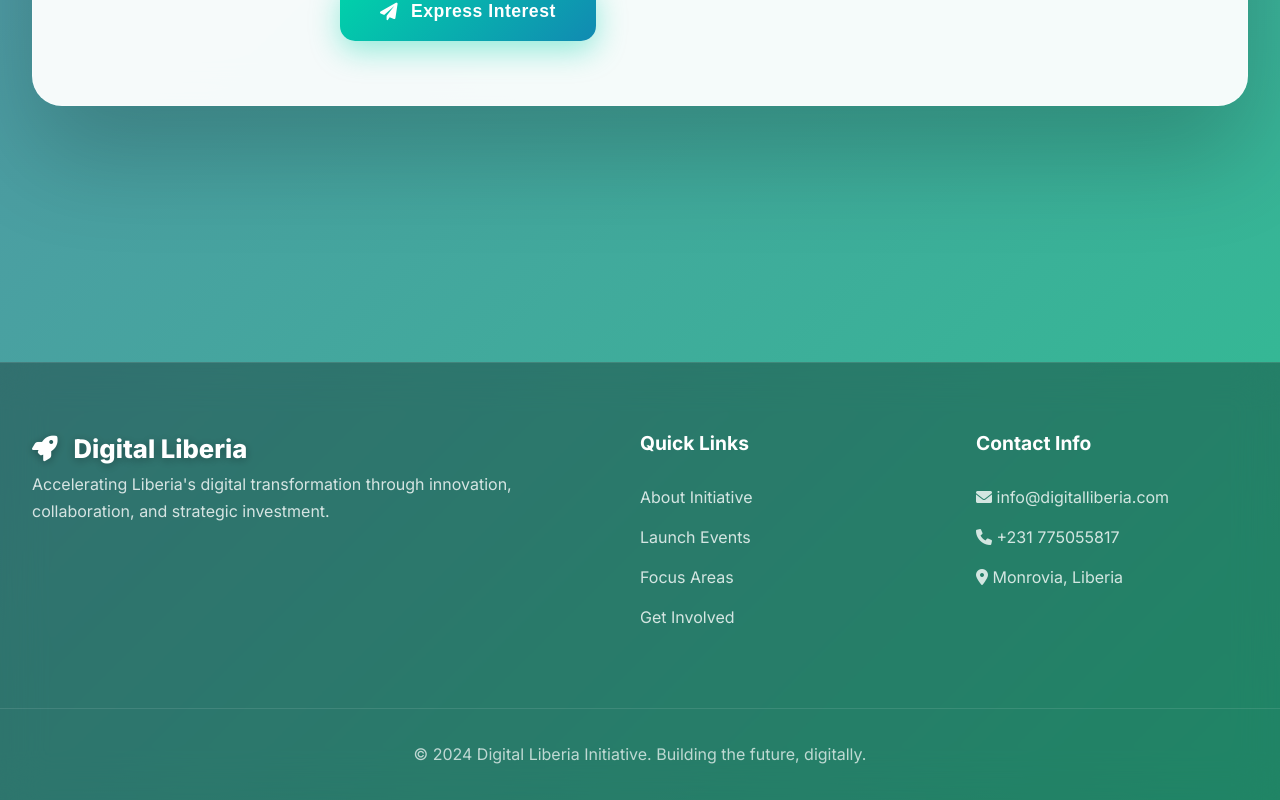
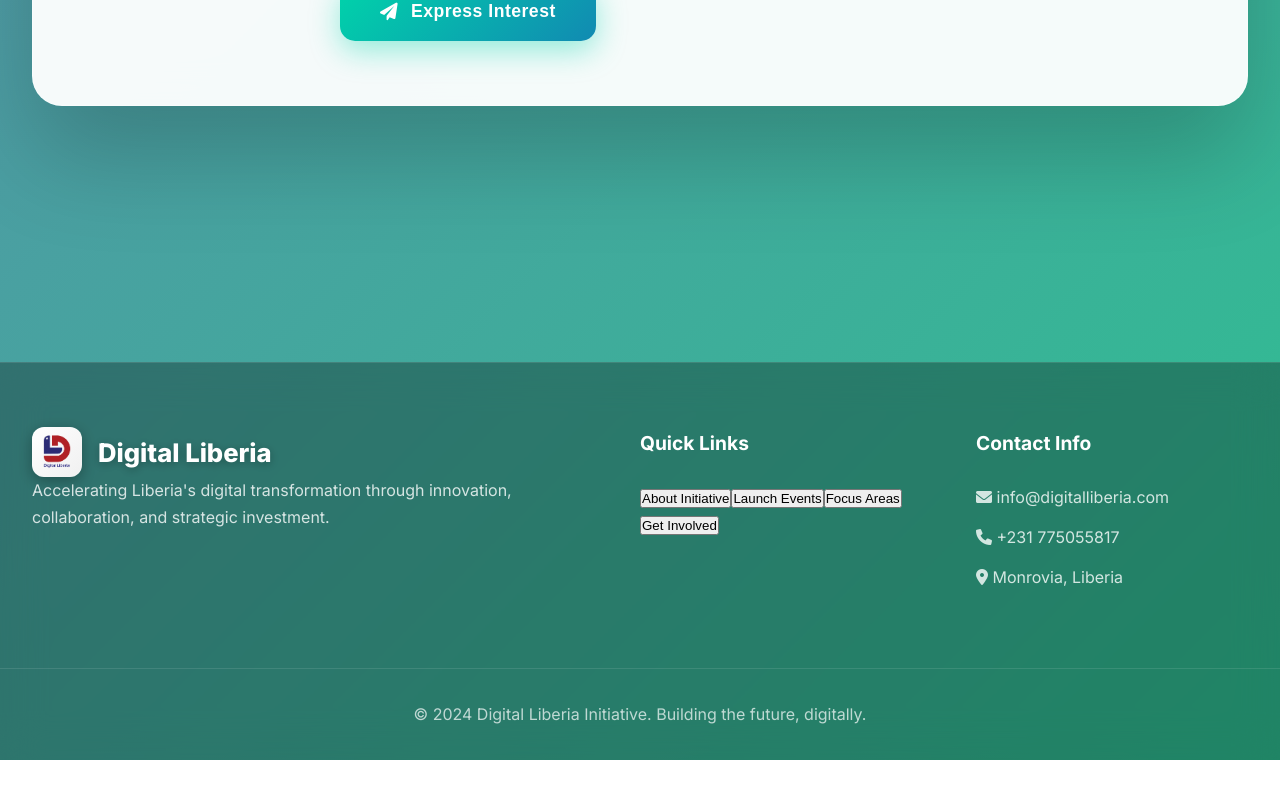
Before and after one commit to liberianpost/digital-liberia-launch, a React (Vite) app: page / in a window 1280 px wide. Shown: the part 3405-4205 px from the top of the page. After the commit the page ends 4165 px from the top, so only its background shows below. Built offline with nearby package versions, Linux system fonts and the light colour scheme.

Commit message:
Update Footer.jsx

```diff
--- a/src/components/Footer/Footer.jsx
+++ b/src/components/Footer/Footer.jsx
@@ -1,22 +1,33 @@
 import React from 'react'
 
 const Footer = () => {
+  const scrollToSection = (sectionId) => {
+    const element = document.getElementById(sectionId)
+    if (element) {
+      element.scrollIntoView({ behavior: 'smooth' })
+    }
+  }
+
   return (
     <footer className="footer">
       <div className="footer-content">
         <div className="footer-section">
           <div className="logo">
-            <i className="fas fa-rocket"></i>
+            <img
+              src="/caa6124f-510b-4738-8000-6907bd32897b.png"
+              alt="Digital Liberia"
+              className="logo-image"
+            />
             <span>Digital Liberia</span>
           </div>
           <p>Accelerating Liberia's digital transformation through innovation, collaboration, and strategic investment.</p>
         </div>
         <div className="footer-section">
           <h4>Quick Links</h4>
-          <a href="#hero">About Initiative</a>
-          <a href="#events">Launch Events</a>
-          <a href="#focus">Focus Areas</a>
-          <a href="#contact">Get Involved</a>
+          <button onClick={() => scrollToSection('hero')}>About Initiative</button>
+          <button onClick={() => scrollToSection('events')}>Launch Events</button>
+          <button onClick={() => scrollToSection('focus')}>Focus Areas</button>
+          <button onClick={() => scrollToSection('contact')}>Get Involved</button>
         </div>
         <div className="footer-section">
           <h4>Contact Info</h4>
```
